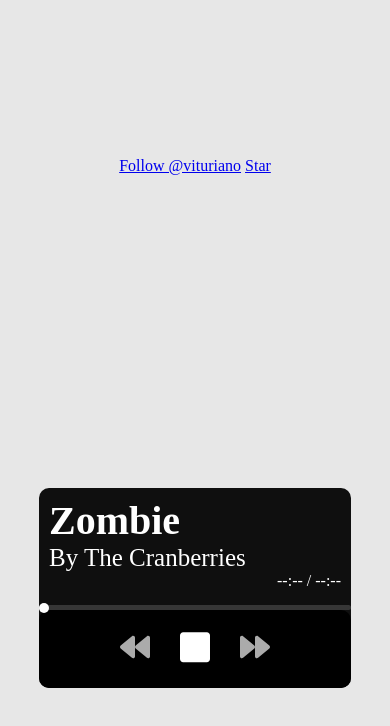
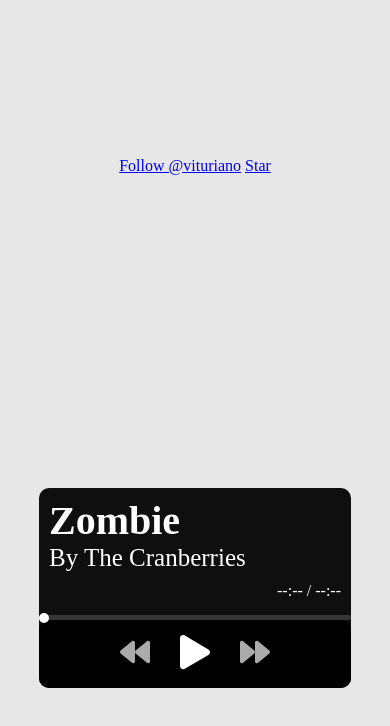
Before and after one commit to Vituriano/Zombie.js, a plain HTML site: page index.html in a window 390 px wide. Drawn offline with Linux system fonts and the light colour scheme.

Commit message:
Resposividade

```diff
--- a/index.html
+++ b/index.html
@@ -35,18 +35,18 @@
           </svg>
         </button>
         <button class="play">
+          <svg aria-hidden="true" focusable="false" data-prefix="fas" data-icon="play"
+            class="svg-inline--fa fa-play fa-w-14" role="img" xmlns="http://www.w3.org/2000/svg" viewBox="0 0 448 512">
+            <path fill="#fff"
+              d="M424.4 214.7L72.4 6.6C43.8-10.3 0 6.1 0 47.9V464c0 37.5 40.7 60.1 72.4 41.3l352-208c31.4-18.5 31.5-64.1 0-82.6z">
+            </path>
+          </svg>
+        </button>
+        <button class="pause">
           <svg aria-hidden="true" focusable="false" data-prefix="fas" data-icon="stop"
             class="svg-inline--fa fa-stop fa-w-14" role="img" xmlns="http://www.w3.org/2000/svg" viewBox="0 0 448 512">
             <path fill="#fff"
               d="M400 32H48C21.5 32 0 53.5 0 80v352c0 26.5 21.5 48 48 48h352c26.5 0 48-21.5 48-48V80c0-26.5-21.5-48-48-48z">
-            </path>
-          </svg>
-        </button>
-        <button class="pause">
-          <svg aria-hidden="true" focusable="false" data-prefix="fas" data-icon="play"
-            class="svg-inline--fa fa-play fa-w-14" role="img" xmlns="http://www.w3.org/2000/svg" viewBox="0 0 448 512">
-            <path fill="#fff"
-              d="M424.4 214.7L72.4 6.6C43.8-10.3 0 6.1 0 47.9V464c0 37.5 40.7 60.1 72.4 41.3l352-208c31.4-18.5 31.5-64.1 0-82.6z">
             </path>
           </svg>
         </button>
@@ -78,4 +78,5 @@
 </body>
 <!-- Place this tag in your head or just before your close body tag. -->
 <script async defer src="https://buttons.github.io/buttons.js"></script>
+
 </html>
--- a/style.css
+++ b/style.css
@@ -33,7 +33,7 @@ svg {
   flex-direction: row;
   align-items: center;
   border-radius: 10px;
-  padding: 20px;
+  padding: 15px;
   background: rgb(0, 0, 0);
 }
 
@@ -44,7 +44,7 @@ svg {
   width: 100%;
   border-radius: 10px;
   position: relative;
-  margin: 50px;
+  margin: 30px;
   margin-top: 20px;
 }
 
@@ -144,7 +144,8 @@ button {
   }
 
   .box h3 {
-    margin-left: 10px;
+    margin: 10px;
+    margin-top: 0;
   }
 
   .time {
```
